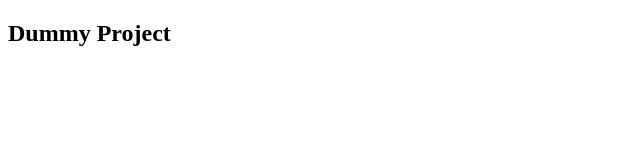
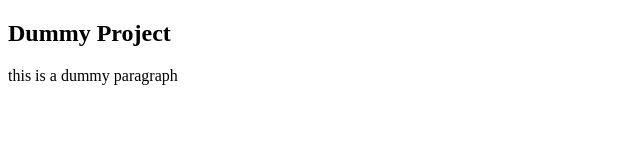
Before and after one commit to MohDevz/git-one, a plain HTML site: page index.html in a window 1280 px wide. Shown: the whole page, without its empty margins (0-640 px from the left). Drawn offline with Linux system fonts and the light colour scheme.

Commit message:
added sentence

```diff
--- a/index.html
+++ b/index.html
@@ -9,5 +9,8 @@
     <h2>
         Dummy Project
     </h2>
+    <p>
+        this is a dummy paragraph
+    </p>
 </body>
 </html>
```
